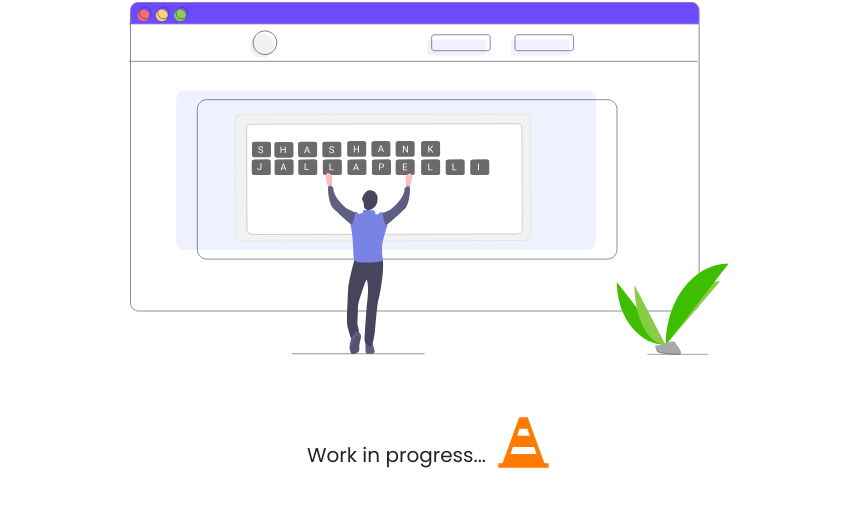
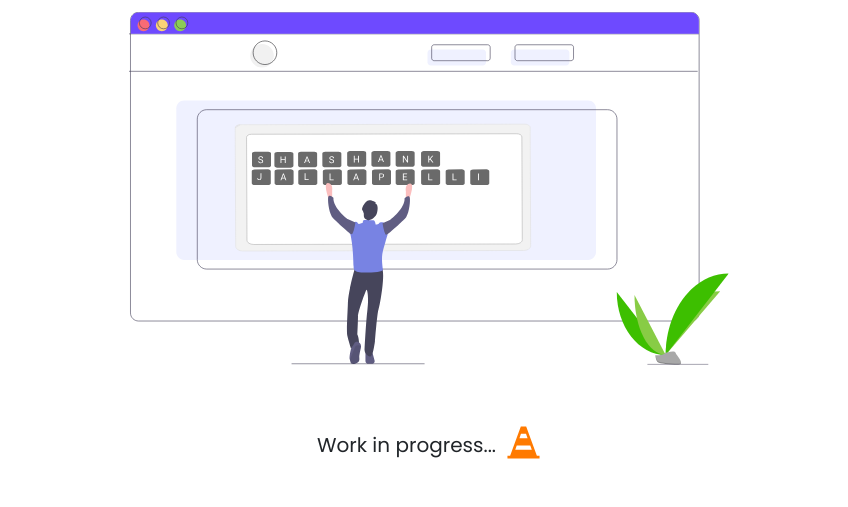
Before and after one commit to shashank-jallapelli/portfolio, a Gatsby site: page / in a window 1280 px wide. Shown: the part 221-728 px from the top of the page, without its empty margins (211-1059 px from the left). Built offline with nearby package versions, Linux system fonts and the light colour scheme; Gatsby itself is replaced by a stand-in of ours.

Commit message:
fixed img width

```diff
--- a/src/Components/Header.js
+++ b/src/Components/Header.js
@@ -25,7 +25,7 @@
               <img src={headerImg} alt="under-construction-img" width="600"/>
               <div className="work-in-progress">
                 <p>Work in progress...</p>
-                <img src={cone} alt="cone" width="55" className="cone-img"/>
+                <img src={cone} alt="cone" className="cone-img"/>
               </div>
           </div>
       </main>
--- a/src/custom.scss
+++ b/src/custom.scss
@@ -32,6 +32,7 @@
             margin: 0 10px 0 0;
         }
         .cone-img {
+            width: 35px;
             margin-top: 60px;
         }
     }
```
